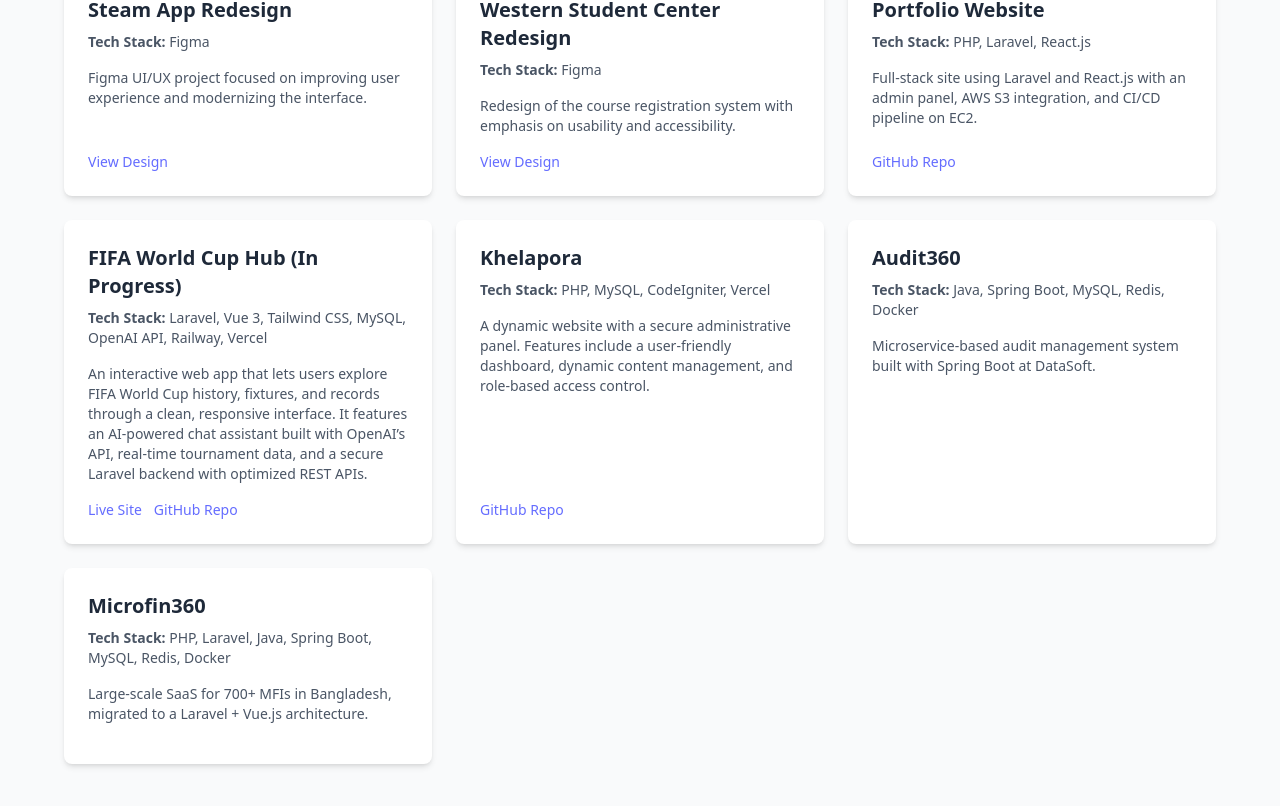
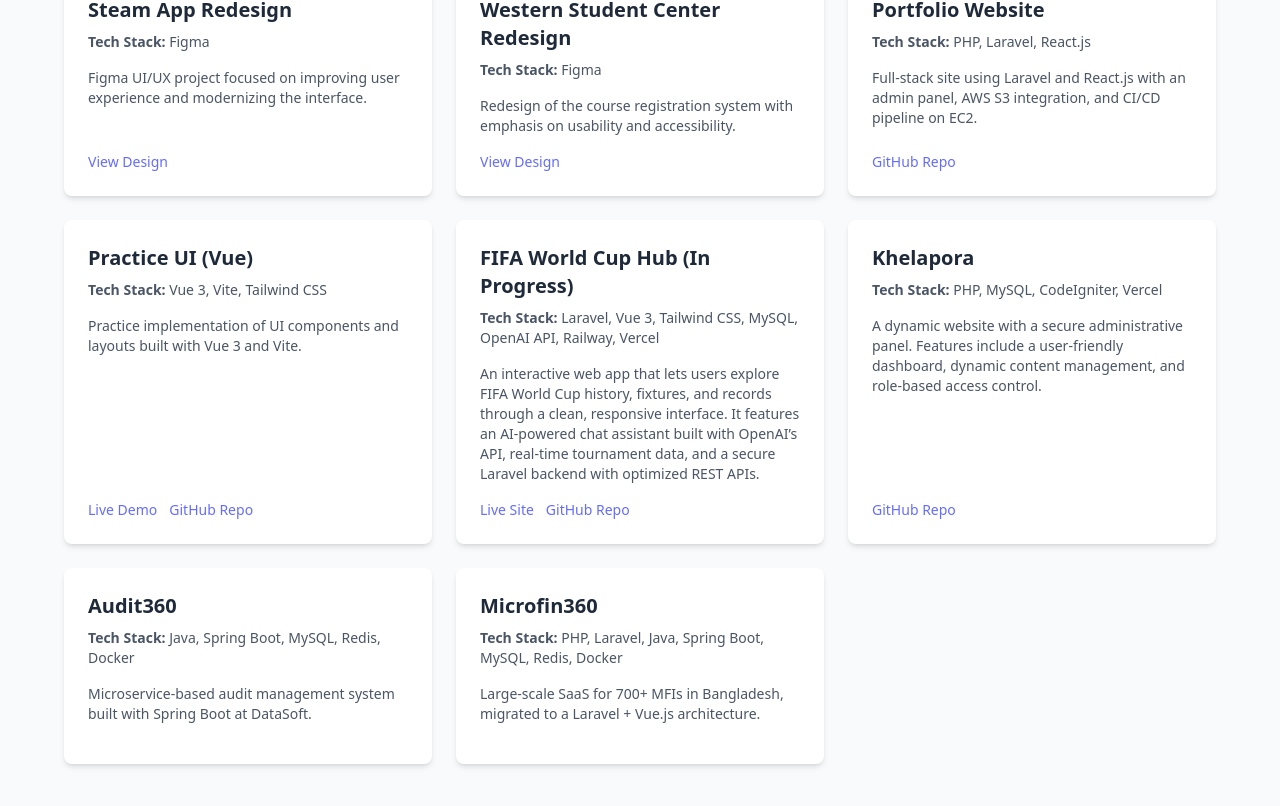
Before and after one commit to Nafiz12/portfolio-website, a React (Vite) app in the folder frontend/: page / in a window 1280 px wide. Shown: the part 3696-4502 px from the top of the page. Built offline with nearby package versions, Linux system fonts and the light colour scheme.

Commit message:
add new project

```diff
--- a/frontend/src/pages/Projects.jsx
+++ b/frontend/src/pages/Projects.jsx
@@ -23,6 +23,16 @@
         "Full-stack site using Laravel and React.js with an admin panel, AWS S3 integration, and CI/CD pipeline on EC2.",
       link: "https://github.com/Nafiz12/portfolio-website",
       label: "GitHub Repo",
+    },
+    {
+      title: "Practice UI (Vue)",
+      TechStack: "Tech Stack: Vue 3, Vite, Tailwind CSS",
+      description:
+        "Practice implementation of UI components and layouts built with Vue 3 and Vite.",
+      links: [
+        { label: "Live Demo", url: "https://buildingfeaturewithvue.vercel.app" },
+        { label: "GitHub Repo", url: "https://github.com/Nafiz12/vue-practice-ui" },
+      ],
     },
     {
       title: "FIFA World Cup Hub (In Progress)",
```
